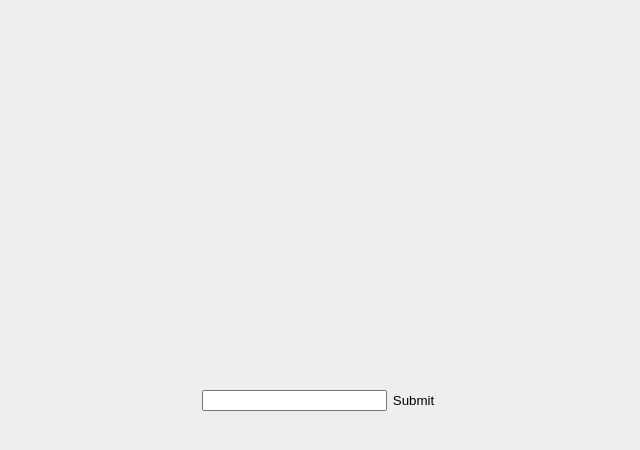
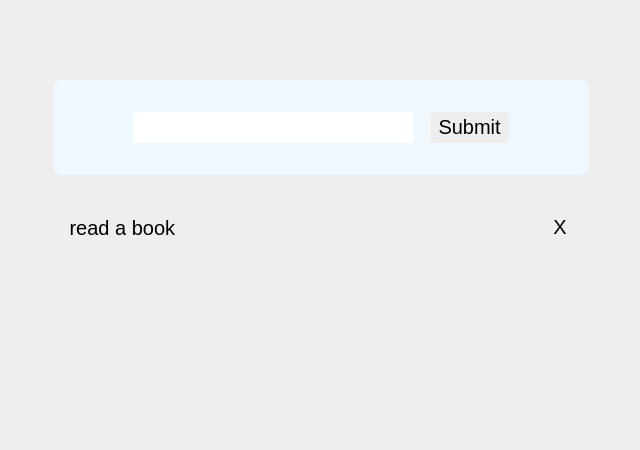
Before and after one commit to mediumryan/ts_practice, a React (Create React App) app: page / in a window 1280 px wide. Shown: the top 450 px of the page, without its empty margins (319-959 px from the left). Built offline with nearby package versions, Linux system fonts and the light colour scheme.

Commit message:
[Update] Practice for object type it covered array

```diff
--- a/src/App.tsx
+++ b/src/App.tsx
@@ -11,7 +11,6 @@ const MainWrapper = styled.main`
     background-color: #eee;
     display: flex;
     justify-content: center;
-    align-items: center;
 `;
 
 function App() {
--- a/src/ToDo.tsx
+++ b/src/ToDo.tsx
@@ -1,14 +1,56 @@
 import { ChangeEvent, FormEvent, useState } from 'react';
 import { styled } from 'styled-components';
+import { TodoType, todoState } from './data';
+import { useRecoilState } from 'recoil';
 
-const ToDoWrapper = styled.div``;
+const ToDoWrapper = styled.div`
+    margin-top: 5rem;
+`;
 
-const ToDoForm = styled.form``;
+const ToDoForm = styled.form`
+    background-color: aliceblue;
+    padding: 2rem 5rem;
+    border-radius: 8px;
+    margin-bottom: 2rem;
+    input,
+    button {
+        font-size: 1.25rem;
+        padding: 0.25rem 0.5rem;
+        border-radius: 4px;
+        outline: none;
+        border: none;
+    }
+    button {
+        margin-left: 1rem;
+        background-color: #eee;
+        &:hover {
+            color: #577;
+        }
+    }
+`;
 
-const ToDoList = styled.ul``;
+const ToDoList = styled.ul`
+    li {
+        padding: 0.5rem 1rem;
+        margin: 0.5rem 0;
+
+        display: flex;
+        align-items: center;
+        justify-content: space-between;
+        span,
+        button {
+            font-size: 1.25rem;
+        }
+        button {
+            &:hover {
+                color: #577;
+            }
+        }
+    }
+`;
 
 export default function ToDo() {
-    const [todo, setTodo] = useState<string[]>([]);
+    const [todo, setTodo] = useRecoilState(todoState);
     const [text, setText] = useState('');
 
     const getText = (e: ChangeEvent<HTMLInputElement>) => {
@@ -17,10 +59,20 @@ export default function ToDo() {
 
     const addTodo = (e: FormEvent<HTMLFormElement>) => {
         e.preventDefault();
+        const newItem = {
+            id: Date.now(),
+            value: text,
+            isDone: false,
+        };
         const newTodo = [...todo];
-        newTodo.push(text);
+        newTodo.push(newItem);
         setTodo(newTodo);
         setText('');
+    };
+
+    const deleteTodo = (item: TodoType) => {
+        const selectedTodo = todo.filter((a) => a.id !== item.id);
+        setTodo(selectedTodo);
     };
 
     return (
@@ -30,8 +82,19 @@ export default function ToDo() {
                 <button>Submit</button>
             </ToDoForm>
             <ToDoList>
-                {todo.map((item, index) => {
-                    return <li key={index}>{item}</li>;
+                {todo.map((item) => {
+                    return (
+                        <li key={`todo ${item.id}`}>
+                            <span>{item.value}</span>
+                            <button
+                                onClick={() => {
+                                    deleteTodo(item);
+                                }}
+                            >
+                                X
+                            </button>
+                        </li>
+                    );
                 })}
             </ToDoList>
         </ToDoWrapper>
--- /dev/null
+++ b/src/data.ts
@@ -0,0 +1,18 @@
+import { atom } from 'recoil';
+
+export type TodoType = {
+    id: number;
+    value: string;
+    isDone: boolean;
+};
+
+export const todoState = atom<TodoType[]>({
+    key: 'todo_state',
+    default: [
+        {
+            id: 0,
+            value: 'read a book',
+            isDone: false,
+        },
+    ],
+});
--- a/src/index.tsx
+++ b/src/index.tsx
@@ -1,6 +1,7 @@
 import React from 'react';
 import ReactDOM from 'react-dom/client';
 import { BrowserRouter } from 'react-router-dom';
+import { RecoilRoot } from 'recoil';
 // import css
 import './CSS/index.css';
 // import components
@@ -12,7 +13,9 @@ const root = ReactDOM.createRoot(
 root.render(
     <React.StrictMode>
         <BrowserRouter>
-            <App />
+            <RecoilRoot>
+                <App />
+            </RecoilRoot>
         </BrowserRouter>
     </React.StrictMode>
 );
```
